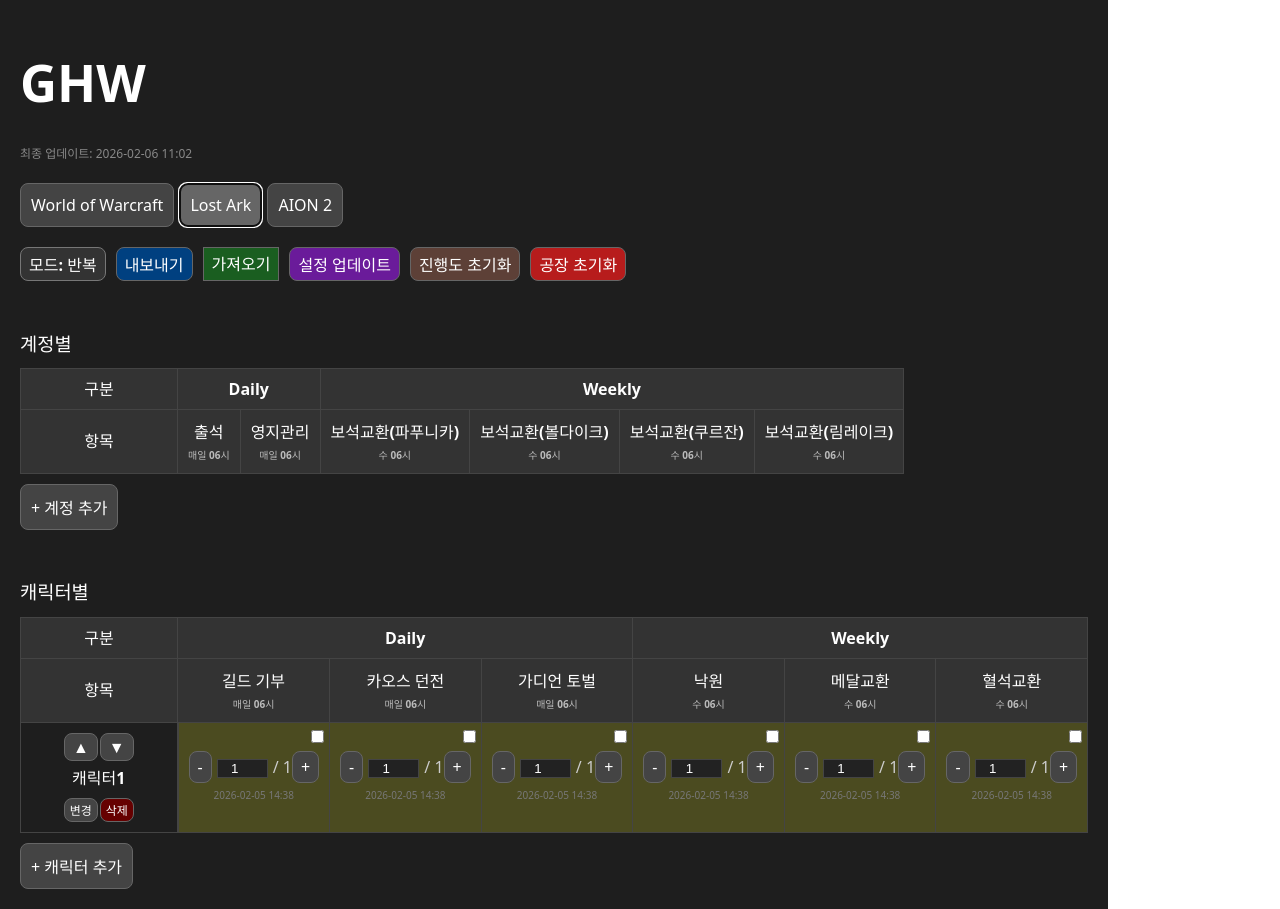
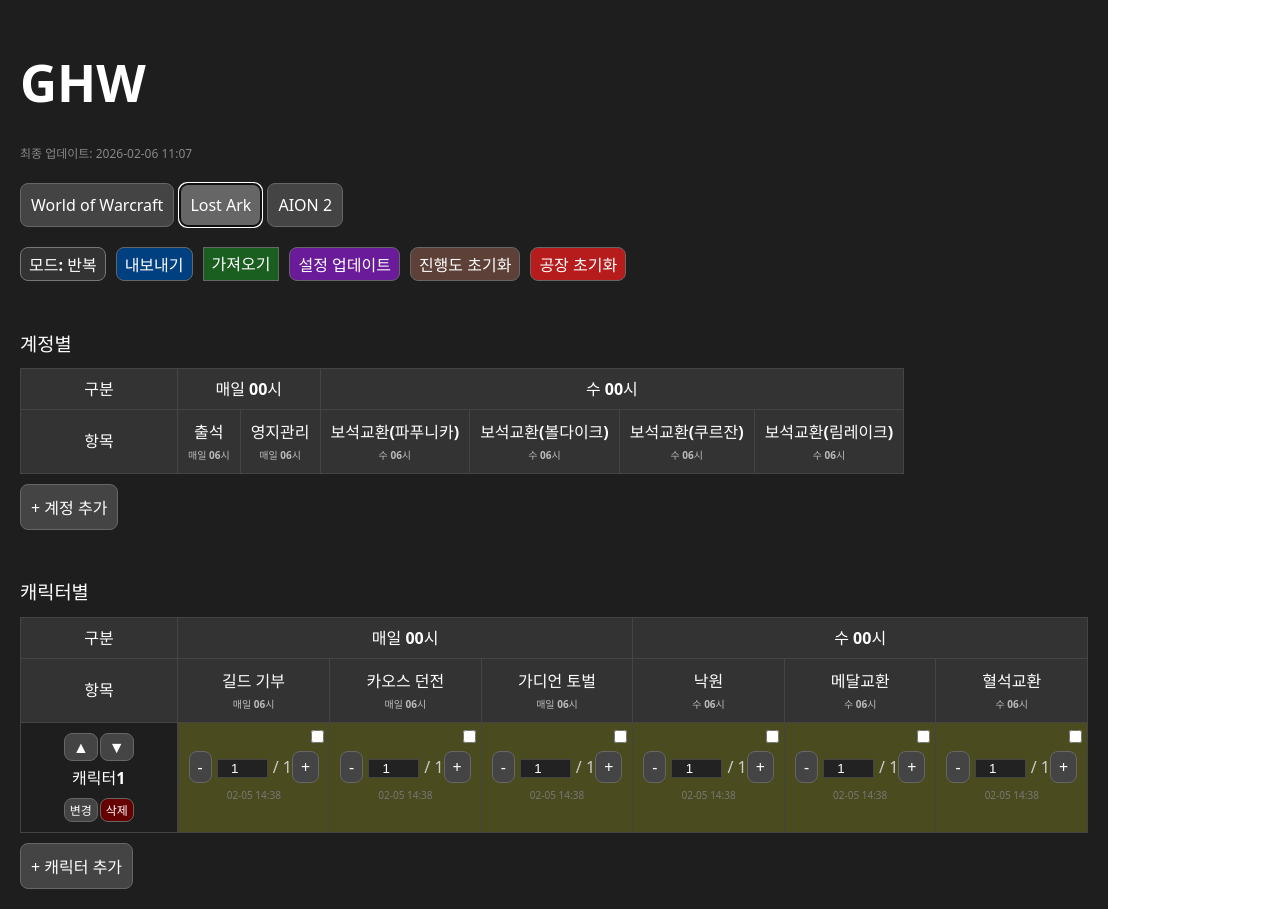
Before and after one commit to totitito/my-app, a React (Vite) app: page / in a window 1280 px wide. Both pictures are taken after a click on the button "Lost Ark". Built offline with nearby package versions, Linux system fonts and the light colour scheme.

Commit message:
1회 버튼 안나와서 수정

```diff
--- a/src/App.jsx
+++ b/src/App.jsx
@@ -386,19 +386,29 @@
   const renderTable = (title, scope, dataList, setData) => {
     const filteredHws = homeworks.filter(hw => hw.game === game && hw.scope === scope && (viewMode === "once" ? hw.resetPeriod === "once" : hw.resetPeriod !== "once"));
 
-    // ... (분류 로직 동일) ...
+    // 1. 반복 모드 분류
     const dailyHws = filteredHws.filter(hw => hw.resetPeriod === "day" && hw.id !== "aion2-odd-energy");
     const etcHws = filteredHws.filter(hw => hw.id === "aion2-odd-energy");
     const weeklyHws = filteredHws.filter(hw => hw.resetPeriod === "week");
 
+    // 2. 업적(once) 모드 분류 (이게 누락되어서 에러가 났던 것)
+    const onceBasic = filteredHws.filter(hw => hw.category === "기본");
+    const onceStory = filteredHws.filter(hw => hw.category === "스토리");
+    const onceBoss = filteredHws.filter(hw => hw.category === "필드보스");
+    const onceWing = filteredHws.filter(hw => hw.category === "날개");
+    const onceArt = filteredHws.filter(hw => hw.category === "명화");
+    const onceEtc = filteredHws.filter(hw => !["기본", "스토리", "필드보스", "날개", "명화"].includes(hw.category));
+
+    // 3. 전체 리스트 (정렬 순서 고정)
     const allFiltered = viewMode === "once"
-      ? [...filteredHws] // 카테고리 순서대로 정렬된 배열 사용
+      ? [...onceBasic, ...onceStory, ...onceBoss, ...onceWing, ...onceArt, ...onceEtc]
       : [...dailyHws, ...etcHws, ...weeklyHws];
 
+    // 4. 날짜 양식 (연도 제외 오더 반영)
     const formatDate = (ts) => {
       if (!ts) return "기록 없음";
       const d = new Date(ts);
-      return `${d.getFullYear()}-${String(d.getMonth() + 1).padStart(2, '0')}-${String(d.getDate()).padStart(2, '0')} ${String(d.getHours()).padStart(2, '0')}:${String(d.getMinutes()).padStart(2, '0')}`;
+      return `${String(d.getMonth() + 1).padStart(2, '0')}-${String(d.getDate()).padStart(2, '0')} ${String(d.getHours()).padStart(2, '0')}:${String(d.getMinutes()).padStart(2, '0')}`;
     };
 
     return (
@@ -406,7 +416,6 @@
         <h3 style={{ marginBottom: "10px" }}>{title}</h3>
         <table border="1" style={{ borderCollapse: "collapse", borderColor: "#444", whiteSpace: "nowrap", minWidth: "fit-content" }}>
           <thead>
-            {/* 1행: 구분 및 셀 병합 */}
             <tr style={{ backgroundColor: "#333" }}>
               <th style={{ width: "140px", padding: "8px" }}>구분</th>
               {viewMode === "once" ? (
@@ -420,12 +429,14 @@
                 </>
               ) : (
                 <>
-                  {dailyHws.length > 0 && <th colSpan={dailyHws.length} style={{ padding: "8px" }}>Daily</th>}
-                  {etcHws.length > 0 && <th colSpan={etcHws.length} style={{ padding: "8px" }}>etc</th>}
-                  {weeklyHws.length > 0 && <th colSpan={weeklyHws.length} style={{ padding: "8px" }}>Weekly</th>}
+                  {/* 요청한 텍스트로 고정 */}
+                  {dailyHws.length > 0 && <th colSpan={dailyHws.length} style={{ padding: "8px" }}>매일 00시</th>}
+                  {etcHws.length > 0 && <th colSpan={etcHws.length} style={{ padding: "8px" }}>05시 기준 3시간마다 +15</th>}
+                  {weeklyHws.length > 0 && <th colSpan={weeklyHws.length} style={{ padding: "8px" }}>수 00시</th>}
                 </>
               )}
             </tr>
+            {/* 이후 2행(항목)과 tbody는 네가 올린 코드 그대로 유지하면 됨 */}
 
             {/* 2행: 숙제 항목명 (1행과 동일한 배경색 적용) */}
             <tr style={{ backgroundColor: "#333" }}>
@@ -511,7 +522,7 @@
   return (
     <div style={{ padding: "20px", color: "#fff", backgroundColor: "#1e1e1e", minHeight: "100vh" }}>
       <h1>GHW</h1>
-      <div style={{ fontSize: "12px", color: "#888", marginBottom: "20px" }}>최종 업데이트: 2026-02-06 11:02</div>
+      <div style={{ fontSize: "12px", color: "#888", marginBottom: "20px" }}>최종 업데이트: 2026-02-06 11:07</div>
       <div style={{ marginBottom: "20px" }}>
         {games.map(g => <button key={g} onClick={() => setGame(g)} style={{ ...btnStyle, marginRight: "5px", padding: "10px", backgroundColor: game === g ? "#666" : "#444" }}>{g}</button>)}
       </div>
```
